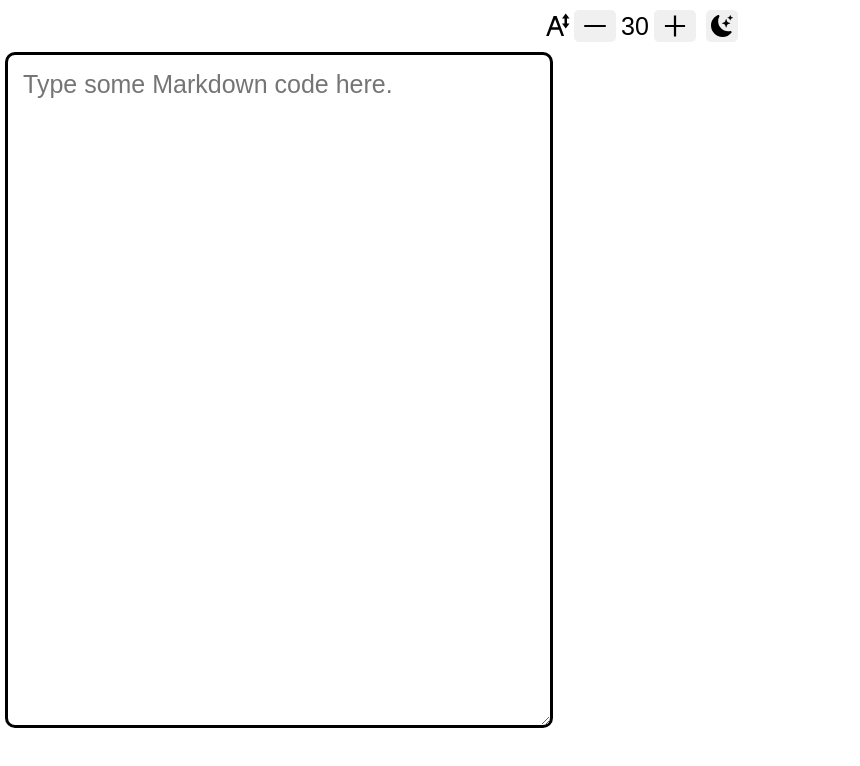
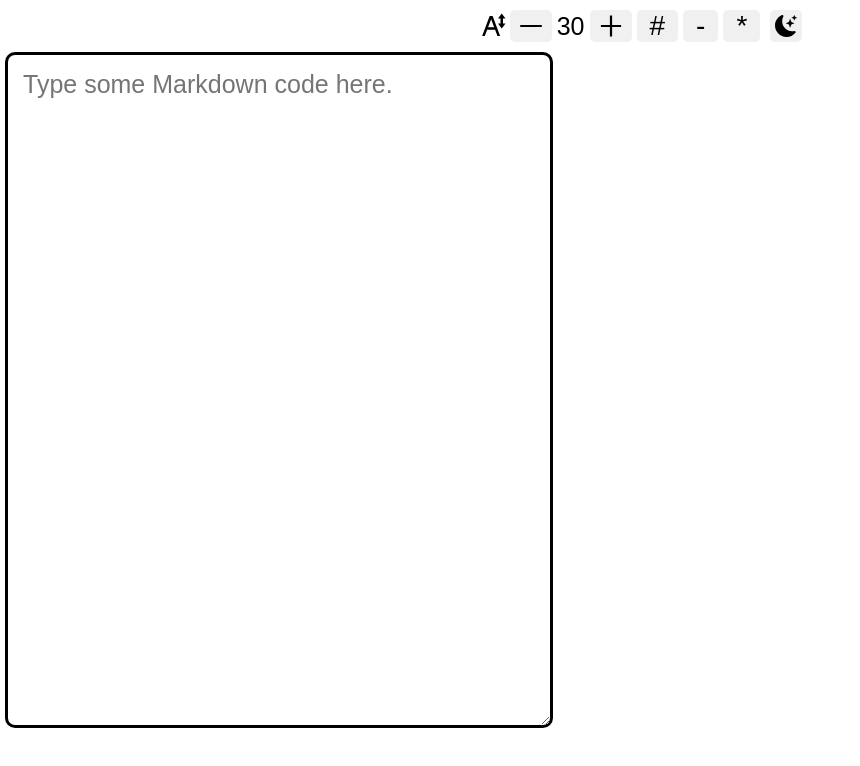
Before and after one commit to chenelias/Burnmd, a React (Create React App) app: page / in a window 1280 px wide. Shown: the top 766 px of the page, without its empty margins (0-860 px from the left). Built offline with nearby package versions, Linux system fonts and the light colour scheme.

Commit message:
add quickadd

```diff
--- a/src/components/Editor.jsx
+++ b/src/components/Editor.jsx
@@ -22,7 +22,7 @@ function Editor(props) {
         style={{
           background: props.togglecolormode ? "#191e2a" : "#fff",
           color: props.togglecolormode ? "#fff" : "#000",
-          border: props.togglecolormode ? "3px solid #fff":"3px solid #000",
+          border: props.togglecolormode ? "3px solid #fff" : "3px solid #000",
         }}
         name="input"
         onChange={toggleinput}
--- a/src/components/Nav.jsx
+++ b/src/components/Nav.jsx
@@ -2,13 +2,19 @@ import { Button } from "@chakra-ui/react";
 import React, { useState, useEffect } from "react";
 import { AiOutlinePlus, AiOutlineMinus } from "react-icons/ai";
 import { BiFontSize } from "react-icons/bi";
-import { BsFillMoonStarsFill, BsFillSunFill } from "react-icons/bs";
+import {
+  BsFillMoonStarsFill,
+  BsFillSunFill,
+  BsWindowSidebar,
+} from "react-icons/bs";
 import "../index.css";
 function Nav(props) {
   const bodystyle = document.querySelector("body");
+  const textareainput = document.querySelector("textarea");
   const togglecolormode = props.togglecolormode;
   var setcolormode = togglecolormode ? "#191e2a" : "#fff";
   var setcolormodetext = togglecolormode ? "#fff" : "#000";
+
   function add() {
     props.settogglemdfontsize((prevCount) =>
       prevCount < 200 ? prevCount + 5 : prevCount + 0
@@ -21,6 +27,18 @@ function Nav(props) {
   }
   function togglebackgroundcolor() {
     props.settogglecolormode((x) => !x);
+  }
+  function quickaddtexthashtag() {
+    textareainput.value += "# ";
+    textareainput.focus();
+  }
+  function quickaddtextmark() {
+    textareainput.value += "**";
+    textareainput.focus();
+  }
+  function quickaddtextdash() {
+    textareainput.value += "- ";
+    textareainput.focus();
   }
   React.useEffect(() => {
     bodystyle.style.backgroundColor = setcolormode;
@@ -40,13 +58,20 @@ function Nav(props) {
           <AiOutlinePlus />
         </Button>
       </div>
-      {/* <div className="quickadd">
-        <Button className="quickadd-btn">#</Button>
-        <Button className="quickadd-btn">*</Button>
-      </div> */}
+      <div className="quickadd">
+        <Button onClick={quickaddtexthashtag} className="quickadd-btn">
+          #
+        </Button>
+        <Button onClick={quickaddtextdash} className="quickadd-btn">
+          -
+        </Button>
+        <Button onClick={quickaddtextdash} className="quickadd-btn">
+          *
+        </Button>
+      </div>
       <div className="togglecolormode">
         <Button onClick={togglebackgroundcolor} className="togglecolormode-btn">
-          {togglecolormode ? <BsFillSunFill />:<BsFillMoonStarsFill />}
+          {togglecolormode ? <BsFillSunFill /> : <BsFillMoonStarsFill />}
         </Button>
       </div>
     </div>
--- a/src/index.css
+++ b/src/index.css
@@ -134,7 +134,7 @@ body {
   background-color: #f0f0f0;
   cursor: pointer;
   transition: 0.2s;
-  margin-left: 10px;
+  margin-left: 5px;
   font-size: 28px;
   padding-top: 0px;
   padding-bottom: 0px;
```
